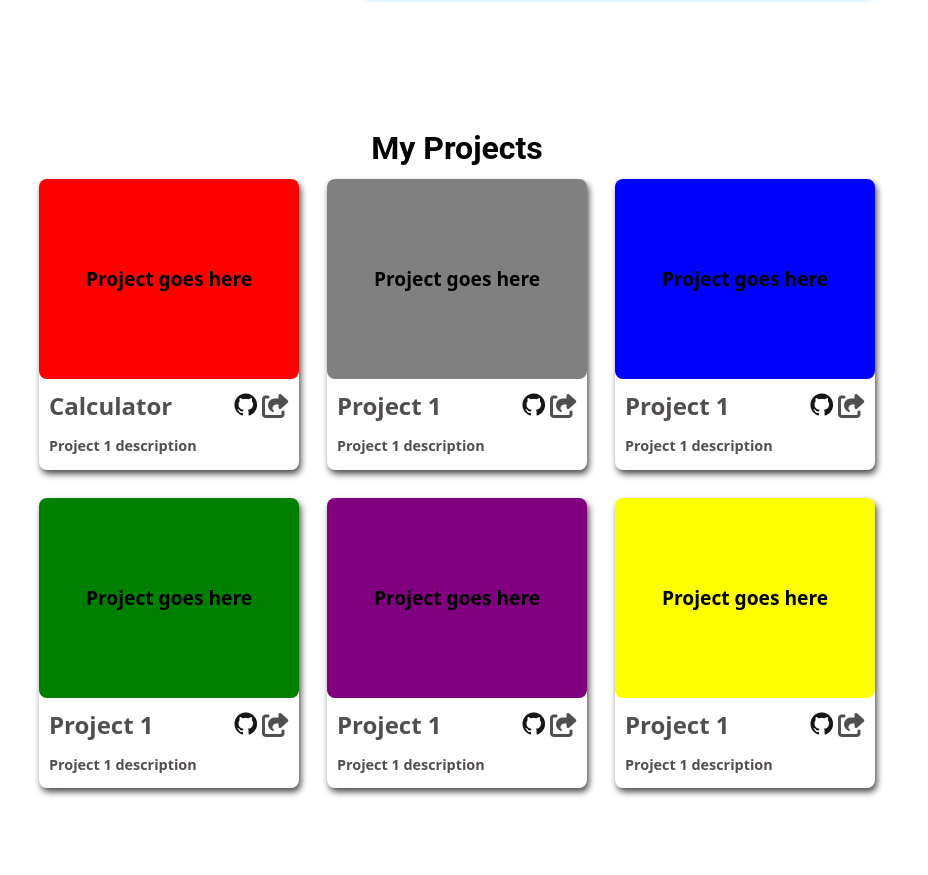
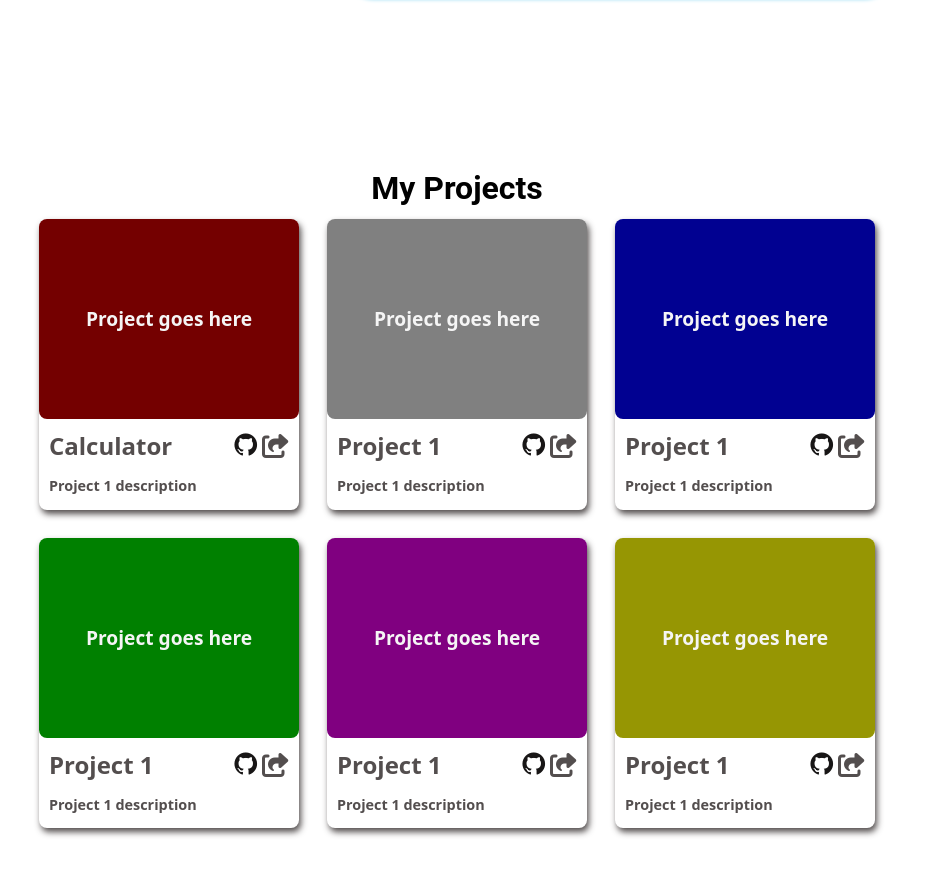
Before and after one commit to ItsJady-Taken/homepage, a plain HTML site: page index.html in a window 1280 px wide. Shown: the part 429-1304 px from the top of the page, without its empty margins (183-1111 px from the left). Before the commit the page ends 1237 px from the top, so only its background shows below. Drawn offline with nearby package versions, Linux system fonts and the light colour scheme.

Commit message:
homePage: In Progress

```diff
--- a/index.html
+++ b/index.html
@@ -118,7 +118,7 @@
         </main>
         <footer></footer>
 
-        <script src="script.js"></script>
+        <script src="script.js" defer></script>
         <script src="https://kit.fontawesome.com/816de3d6eb.js" crossorigin="anonymous"></script>
     </body>
 </html>
--- a/script.js
+++ b/script.js
@@ -0,0 +1,22 @@
+
+  document.addEventListener("DOMContentLoaded", function() {
+    var content = document.querySelector(".projects");
+
+    window.addEventListener("scroll", function() {
+
+        var rect = content.getBoundingClientRect();
+        var windowHeight = window.innerHeight;
+
+        if (windowHeight + window.scrollY >= rect.top + rect.height) {
+            content.classList.add("loaded");
+            content.style.display = "flex";
+        }
+    })
+    window.onload = function() {
+        var content = document.querySelector(".projects");
+        content.classList.remove("loaded");
+        content.style.display = "none";
+      }
+
+
+  });
--- a/style.css
+++ b/style.css
@@ -6,7 +6,9 @@
     --font-color-black: rgb(21, 20, 20);
     --font-color-opaque: rgba(57, 51, 51, 0.866);
 }
-
+html {
+     scroll-behavior: smooth;
+}
 body {
     margin: 0;
     padding: 0;
@@ -25,15 +27,15 @@ main {
 
 .overlay:before {
     content: "";
-    background: linear-gradient(280deg, rgb(104, 155, 214)1%, rgb(131, 222, 255)80%);
+    background: linear-gradient(280deg, rgb(104, 155, 214)1%,rgb(25, 171, 224)50% , rgb(131, 222, 255)80%);
     width: 100%;
     height: 30%;
     position: absolute;
     z-index: -1;
-    top: -30px;
+    top: -40px;
     left: 0;
     transform: skewY(-3deg);
-
+    box-shadow: 0 2px 10px rgb(105, 155, 214);
 }
 
 .header {
@@ -59,7 +61,7 @@ main {
     object-fit: cover;
     border-radius: 80%;
     box-shadow: 2px 2px 4px rgb(117, 205, 237);
-     position: relative;
+    position: relative;
     right: 0;
 }
 
@@ -121,11 +123,17 @@ main {
 .projects {
     display: flex;
     flex-direction: column;
-    align-items: first center;
+    align-items: center;
     justify-content: center;
-    margin-top: 20px;
+    flex-wrap: wrap;
+    padding: 20px;
+    margin: 40px auto;
     gap: 20px;
+    animation: slideUp 1s ease-in-out forwards;
+    opacity: 0;
+    max-width: 100%;
 }
+
 
 .projects h3 {
     font-family: var(--font-family-roboto);
@@ -133,11 +141,10 @@ main {
     font-weight: bold;
     position: relative;
     top: 40px;
-
 }
 
 .projects-container {
-    max-width: 70%;
+    max-width: 80%;
     display: flex;
     align-items: center;
     justify-content: center;
@@ -152,7 +159,7 @@ main {
     flex-direction: column;
     align-items: baseline;
     justify-content: center;
-    width: 260px;
+    max-width: 260px;
     border-radius: 8px;
     gap: 10px;
 }
@@ -167,10 +174,11 @@ main {
     justify-content: center;
     font-size: larger;
     font-weight: bolder;
+    color: whitesmoke;
 }
 
 .red {
-    background-color: red;
+    background-color: rgb(116, 0, 0);
 }
 
 .gray {
@@ -178,7 +186,7 @@ main {
 }
 
 .blue {
-    background-color: blue;
+    background-color: rgb(1, 1, 145);
 }
 
 .green {
@@ -186,7 +194,7 @@ main {
 }
 
 .yellow {
-    background-color: yellow;
+    background-color: rgb(150, 150, 3);
 }
 
 .purple {
@@ -253,7 +261,7 @@ main {
 
 @keyframes slideIn {
     0% {
-      transform: translateX(100%);
+      transform: translateX(-100%);
       opacity: 0;
     }
     100% {
@@ -262,7 +270,21 @@ main {
     }
 }
 
-@media screen and (max-width: 768px) {
+@keyframes slideUp {
+    0% {
+      transform: translateY(100%);
+      opacity: 0;
+    }
+    50% {
+      opacity: 0.5;
+    }
+    100% {
+      transform: translateY(0);
+      opacity: 1;
+    }
+}
+
+@media (max-width: 768px) {
     .header {
         flex-wrap: wrap;
     }
```
